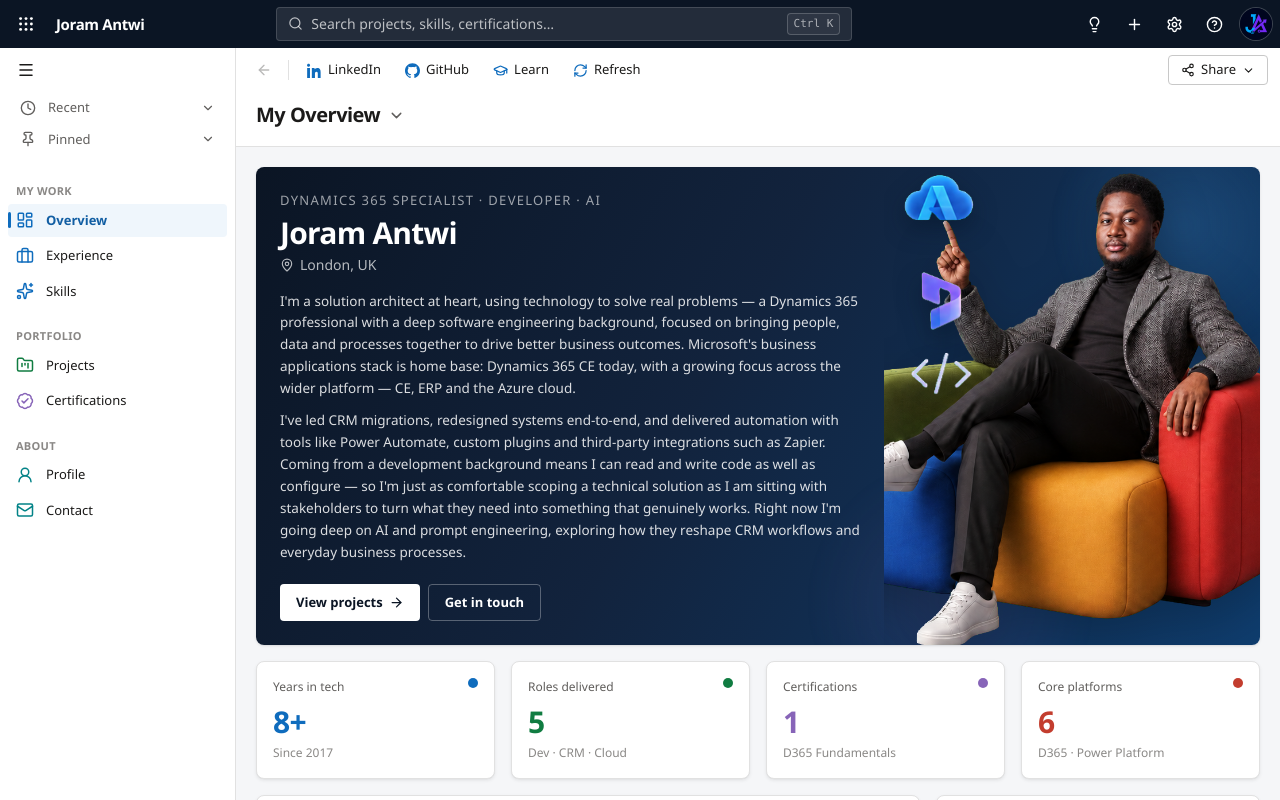
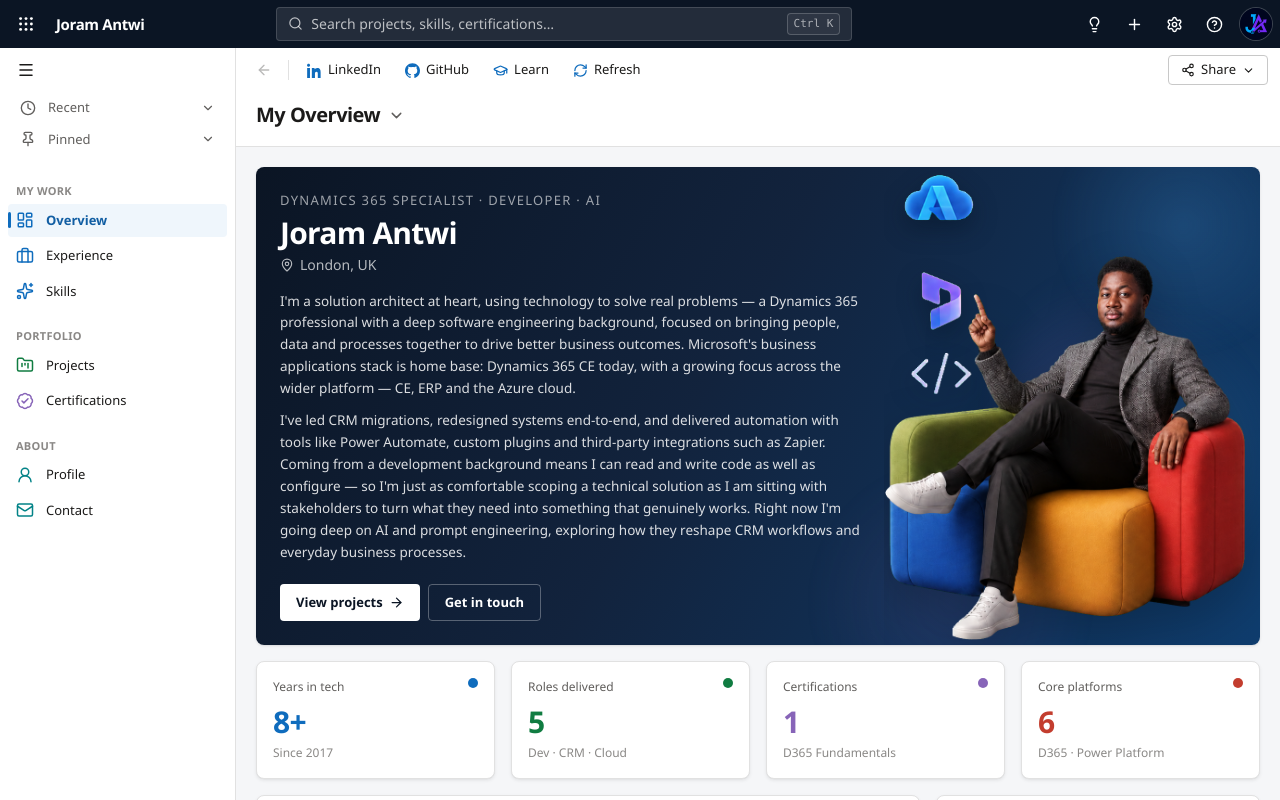
Before and after one commit to joramantwi/Joram-Portfolio, a Next.js app: page / in a window 1280 px wide. Built offline with nearby package versions, Linux system fonts and the light colour scheme.

Commit message:
Resize tech lounge hero artwork

```diff
--- a/src/components/TechLounge.module.css
+++ b/src/components/TechLounge.module.css
@@ -23,12 +23,12 @@
 
 .portrait {
   position: absolute;
-  right: clamp(-1.5rem, -1.5vw, -0.5rem);
-  bottom: -0.2rem;
+  right: clamp(0.5rem, 1.2vw, 1.5rem);
+  bottom: 0.35rem;
   z-index: 2;
   width: auto;
-  height: calc(100% - 0.2rem);
-  max-width: none;
+  height: min(calc(100% - 2rem), 24rem);
+  max-width: calc(100% - 1rem);
   object-fit: contain;
   object-position: right bottom;
   filter: drop-shadow(0 18px 24px rgb(0 0 0 / 20%));
@@ -142,6 +142,9 @@
 
   .portrait {
     right: clamp(0rem, 7vw, 4rem);
+    bottom: -0.2rem;
+    height: calc(100% - 0.2rem);
+    max-width: none;
   }
 
 }
--- a/src/components/TechLounge.tsx
+++ b/src/components/TechLounge.tsx
@@ -43,7 +43,7 @@ export default function TechLounge() {
         alt=""
         width={777}
         height={828}
-        sizes="(min-width: 1024px) 36vw, (min-width: 640px) 58vw, 92vw"
+        sizes="(min-width: 1024px) 384px, (min-width: 640px) 58vw, 92vw"
         preload
       />
 
```
